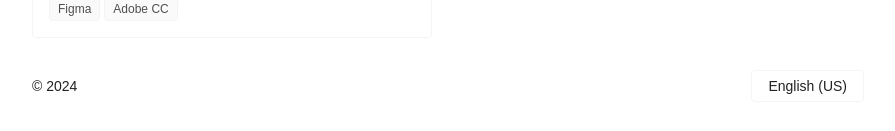
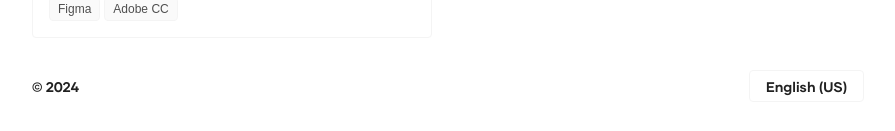
Before and after one commit to iaruso/portfolio, a React (Vite) app: page / in a window 1280 px wide. Shown: the part 1053-1184 px from the top of the page, without its empty margins (192-1087 px from the left). Built offline with nearby package versions, Linux system fonts and the light colour scheme.

Commit message:
Styling improvements

```diff
--- a/src/components/Footer.jsx/Footer.scss
+++ b/src/components/Footer.jsx/Footer.scss
@@ -7,6 +7,10 @@ footer {
   justify-content: space-between;
   align-items: center;
   gap: var(--spacing-md);
+
+  p {
+    font-family: 'GilmerBold', 'Coolvetica', sans-serif;;
+  }
 
   .language-select {
     position: relative;
@@ -23,9 +27,9 @@ footer {
       border: var(--border-width-sm) solid var(--border-color);
       border-radius: var(--border-radius);
       background-color: var(--bg-color);
-      font-family: 'Inter Tight', sans-serif;
+      font-family: 'GilmerBold', 'Coolvetica', sans-serif;
       font-size: var(--font-size-md);
-      font-weight: 500;
+      font-weight: 600;
       color: var(--description-color);
       transition: background-color 0.3s ease-in-out;
 
@@ -45,9 +49,9 @@ footer {
       width: max-content;
 
       .language-option {
-        font-family: 'Inter Tight', sans-serif;
+        font-family: 'GilmerBold', 'Coolvetica', sans-serif;
         font-size: var(--font-size-md);
-        font-weight: 500;
+        font-weight: 600;
         color: var(--description-color);
         padding: var(--spacing-xs) var(--spacing-md);
         height: 2rem;
```
